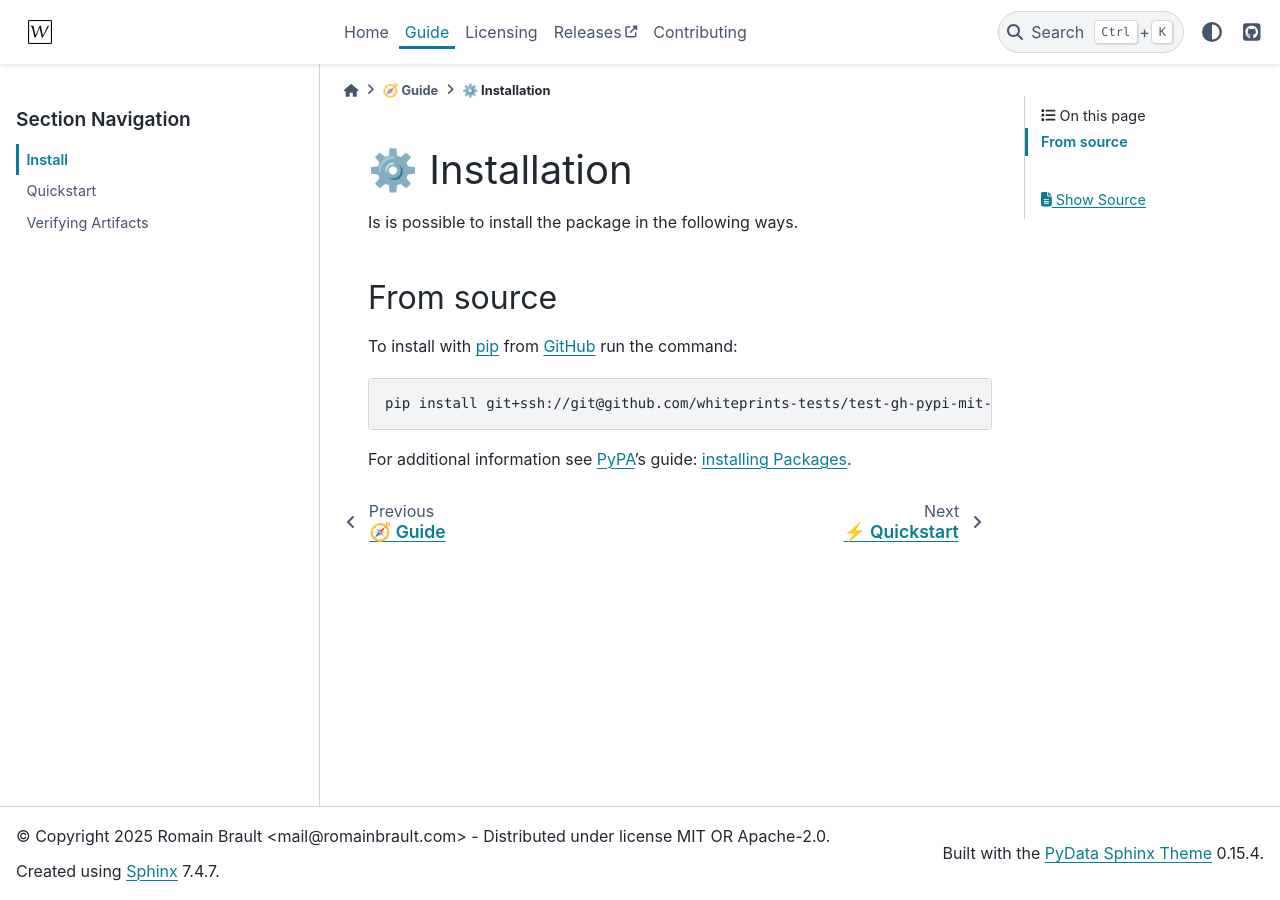
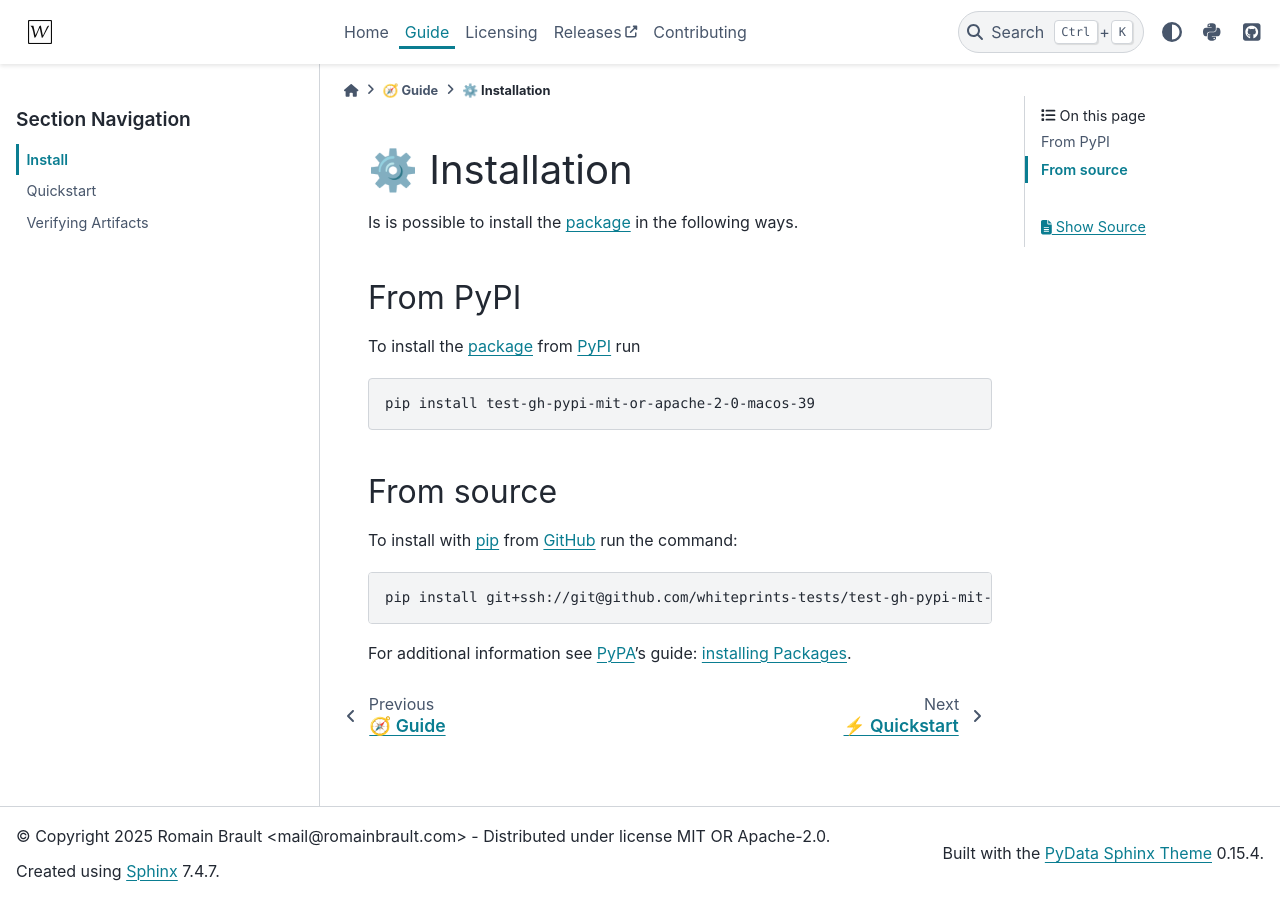
Before and after one commit to whiteprints-tests/test-gh-pypi-mit-or-apache-2-0-macos-39, a Sphinx documentation site: the page built from docs/INSTALL.md, in a window 1280 px wide. Built offline with Sphinx 7.4.7 and the PyData theme 0.15.4, drawn with Linux system fonts in a browser that asks for light colours; pages that are not in the unit, such as notebooks, are missing from menus.

Commit message:
feat: ✨ add PyPI publishing

````diff
--- a/INSTALL.md
+++ b/INSTALL.md
@@ -6,7 +6,17 @@
 
 # ⚙️ Installation
 
-Is is possible to install the package in the following ways.
+Is is possible to install the [package] in the following ways.
+
+## From PyPI
+
+To install the [package] from [PyPI] run
+
+```console
+pip install test-gh-pypi-mit-or-apache-2-0-macos-39
+```
+
+[PyPI]: https://pypi.org/
 
 ## From source
 
@@ -22,4 +32,5 @@
 For additional information see [PyPA]'s guide: [installing Packages](https://packaging.python.org/en/latest/tutorials/installing-packages).
 
 [PyPA]: https://www.pypa.io/en/latest/
-[pip]: https://pip.pypa.io/en/stable/
+[pip]: https://pip.pypa.io/en/stable
+[package]: https://pypi.org/project/test-gh-pypi-mit-or-apache-2-0-macos-39
--- a/docs/conf.py
+++ b/docs/conf.py
@@ -57,6 +57,12 @@
 html_theme_options = {
     "icon_links": [
         {
+            "name": "PyPI",
+            "url": "https://pypi.org/project/test-gh-pypi-mit-or-apache-2-0-macos-39",
+            "icon": "fa-brands fa-python",
+            "type": "fontawesome",
+        },
+        {
             "name": "GitHub",
             "url": (
                 "https://github.com/"
@@ -103,4 +109,6 @@
 exclude_patterns = [
     "_autoapi_templates/**",
 ]
-linkcheck_ignore = []
+linkcheck_ignore = [
+    r"https://pypi\.org/project/.*",
+]
--- a/pyproject.toml
+++ b/pyproject.toml
@@ -62,6 +62,7 @@
 urls.homepage = "https://github.com/whiteprints-tests/test-gh-pypi-mit-or-apache-2-0-macos-39"
 urls.integration = "https://github.com/whiteprints-tests/test-gh-pypi-mit-or-apache-2-0-macos-39/actions"
 urls.issues = "https://github.com/whiteprints-tests/test-gh-pypi-mit-or-apache-2-0-macos-39/issues"
+urls.pypi = "https://pypi.org/project/test-gh-pypi-mit-or-apache-2-0-macos-39"
 urls.repository = "https://github.com/whiteprints-tests/test-gh-pypi-mit-or-apache-2-0-macos-39"
 
 [dependency-groups]
````
Also changed, not shown: README.md (+2 -1 lines), 1 other file.
